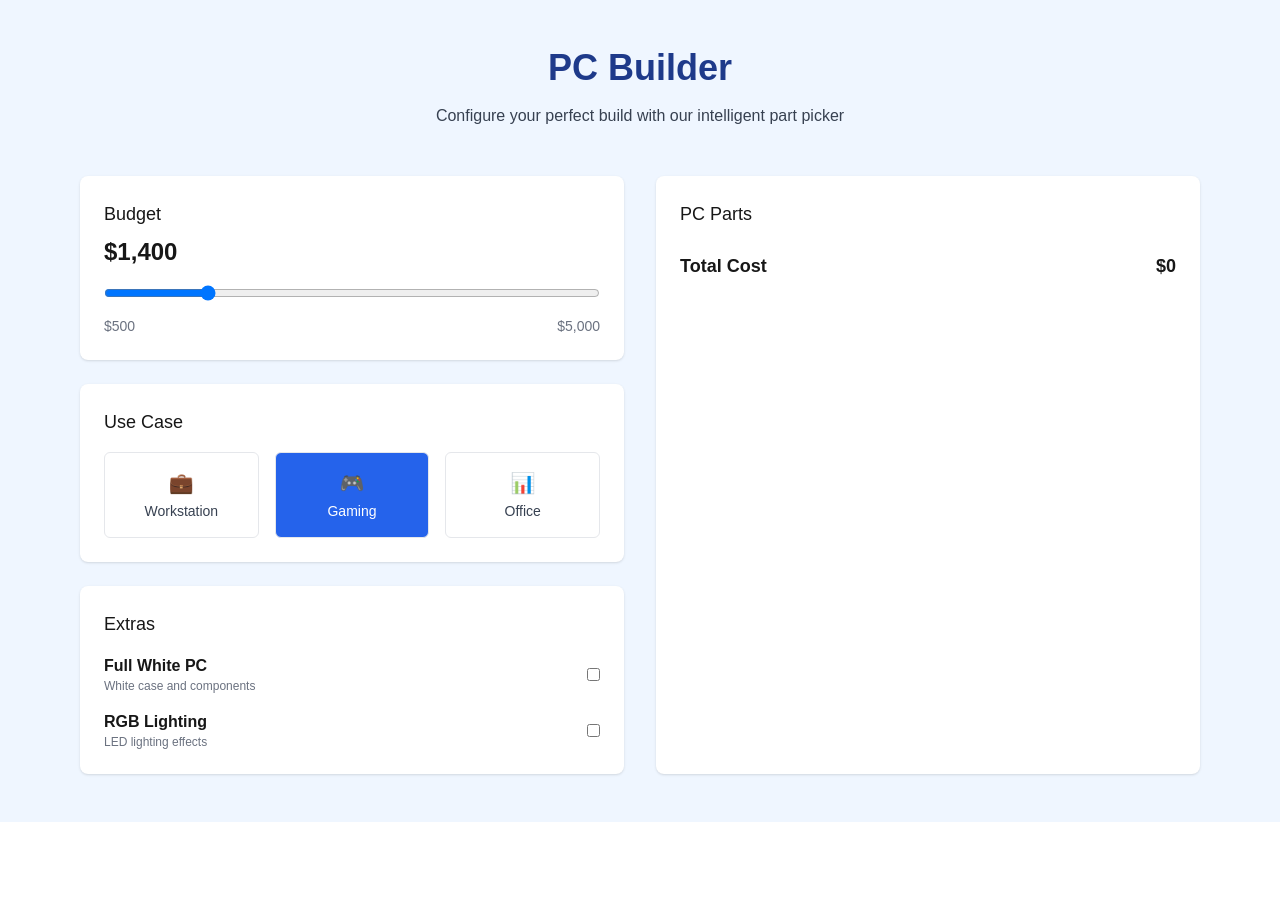
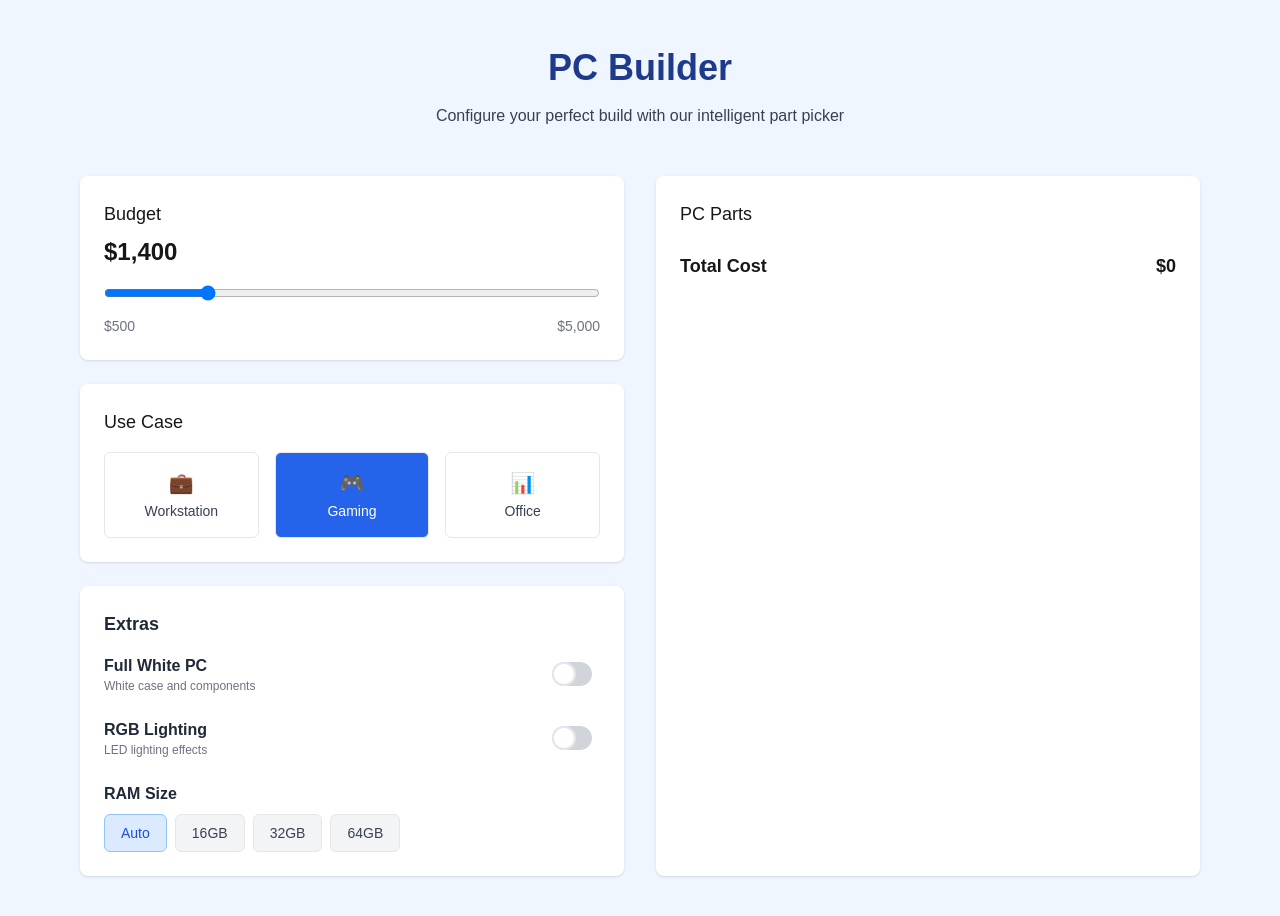
Before and after one commit to richh-s/test, a Next.js app: page / in a window 1280 px wide. Shown: the top 916 px of the page. Before the commit the page ends 822 px from the top, so only its background shows below. Built offline with nearby package versions, Linux system fonts and the light colour scheme.

Commit message:
fix type issue

```diff
--- a/app/components/ExtrasPanel.tsx
+++ b/app/components/ExtrasPanel.tsx
@@ -1,38 +1,74 @@
 import React from 'react';
 
 type Extra = 'whitePC' | 'rgbLighting';
+type RAMSize = 'Auto' | '16GB' | '32GB' | '64GB';
 
 interface ExtrasPanelProps {
   extras: Extra[];
   onToggle: (extra: Extra) => void;
+  selectedRAM: RAMSize;
+  onRAMChange: (ram: RAMSize) => void;
 }
 
-const ExtrasPanel: React.FC<ExtrasPanelProps> = ({ extras, onToggle }) => (
+const ExtrasPanel: React.FC<ExtrasPanelProps> = ({ extras, onToggle, selectedRAM, onRAMChange }) => (
   <div className="p-6 bg-white rounded-lg shadow mt-6">
-    <h3 className="text-lg font-medium mb-4">Extras</h3>
-    <div className="space-y-4">
+    {/* Header */}
+    <h3 className="text-lg font-semibold mb-4 text-gray-800">Extras</h3>
+
+    <div className="space-y-6">
+      {/* Full White PC Toggle */}
       <label className="flex items-center justify-between">
         <div>
-          <div className="font-semibold">Full White PC</div>
+          <div className="font-semibold text-gray-800">Full White PC</div>
           <div className="text-xs text-gray-500">White case and components</div>
         </div>
+        <div className="relative inline-block w-10 mr-2 align-middle select-none">
           <input
             type="checkbox"
             checked={extras.includes('whitePC')}
             onChange={() => onToggle('whitePC')}
+            className="toggle-checkbox absolute block w-6 h-6 rounded-full bg-white border-2 appearance-none cursor-pointer transition-transform duration-200 ease-in-out checked:translate-x-4 checked:bg-blue-500"
           />
+          <span className="toggle-label block overflow-hidden h-6 rounded-full bg-gray-300 cursor-pointer"></span>
+        </div>
       </label>
+
+      {/* RGB Lighting Toggle */}
       <label className="flex items-center justify-between">
         <div>
-          <div className="font-semibold">RGB Lighting</div>
+          <div className="font-semibold text-gray-800">RGB Lighting</div>
           <div className="text-xs text-gray-500">LED lighting effects</div>
         </div>
+        <div className="relative inline-block w-10 mr-2 align-middle select-none">
           <input
             type="checkbox"
             checked={extras.includes('rgbLighting')}
             onChange={() => onToggle('rgbLighting')}
+            className="toggle-checkbox absolute block w-6 h-6 rounded-full bg-white border-2 appearance-none cursor-pointer transition-transform duration-200 ease-in-out checked:translate-x-4 checked:bg-blue-500"
           />
+          <span className="toggle-label block overflow-hidden h-6 rounded-full bg-gray-300 cursor-pointer"></span>
+        </div>
       </label>
+
+      {/* RAM Size Selection */}
+      <div>
+        <div className="font-semibold text-gray-800 mb-2">RAM Size</div>
+        <div className="flex space-x-2">
+          {(['Auto', '16GB', '32GB', '64GB'] as RAMSize[]).map((ram) => (
+            <button
+              key={ram}
+              onClick={() => onRAMChange(ram)}
+              className={`px-4 py-2 rounded-md text-sm font-medium transition-colors duration-200 ${
+                selectedRAM === ram
+                  ? 'bg-blue-100 text-blue-700 border border-blue-300'
+                  : 'bg-gray-100 text-gray-700 border border-gray-200 hover:bg-gray-200'
+              }`}
+            >
+              {ram}
+            </button>
+          ))}
+        </div>
+      </div>
     </div>
   </div>
 );
--- a/app/page.tsx
+++ b/app/page.tsx
@@ -8,6 +8,7 @@ import ExtrasPanel from '../app/components/ExtrasPanel';
 import PartsList from '../app/components/PartsList';
 import { partsCatalog } from '../app/data/partsCatalog';
 import type { UseCase, Extra, Part } from '../app/types';
+
 
 const Home: NextPage = () => {
   const [budget, setBudget] = useState(1400);
@@ -40,11 +41,13 @@ const Home: NextPage = () => {
             <h3 className="text-lg font-medium mb-4">Use Case</h3>
             <UseCaseTabs current={useCase} onChange={setUseCase} />
           </div>
-          <ExtrasPanel extras={extras} onToggle={toggleExtra} />
+          <ExtrasPanel extras={extras} onToggle={toggleExtra} selectedRAM={'Auto'} onRAMChange={function (ram: 'Auto' | '16GB' | '32GB' | '64GB'): void {
+            throw new Error('Function not implemented.');
+          } } />
         </div>
 
         {/* Parts overview */}
-        <PartsList parts={parts} totalCost={totalCost} />
+        <PartsList parts={parts} />
       </div>
     </div>
   );
```
Lines whose indentation alone changed are shown as unchanged.
